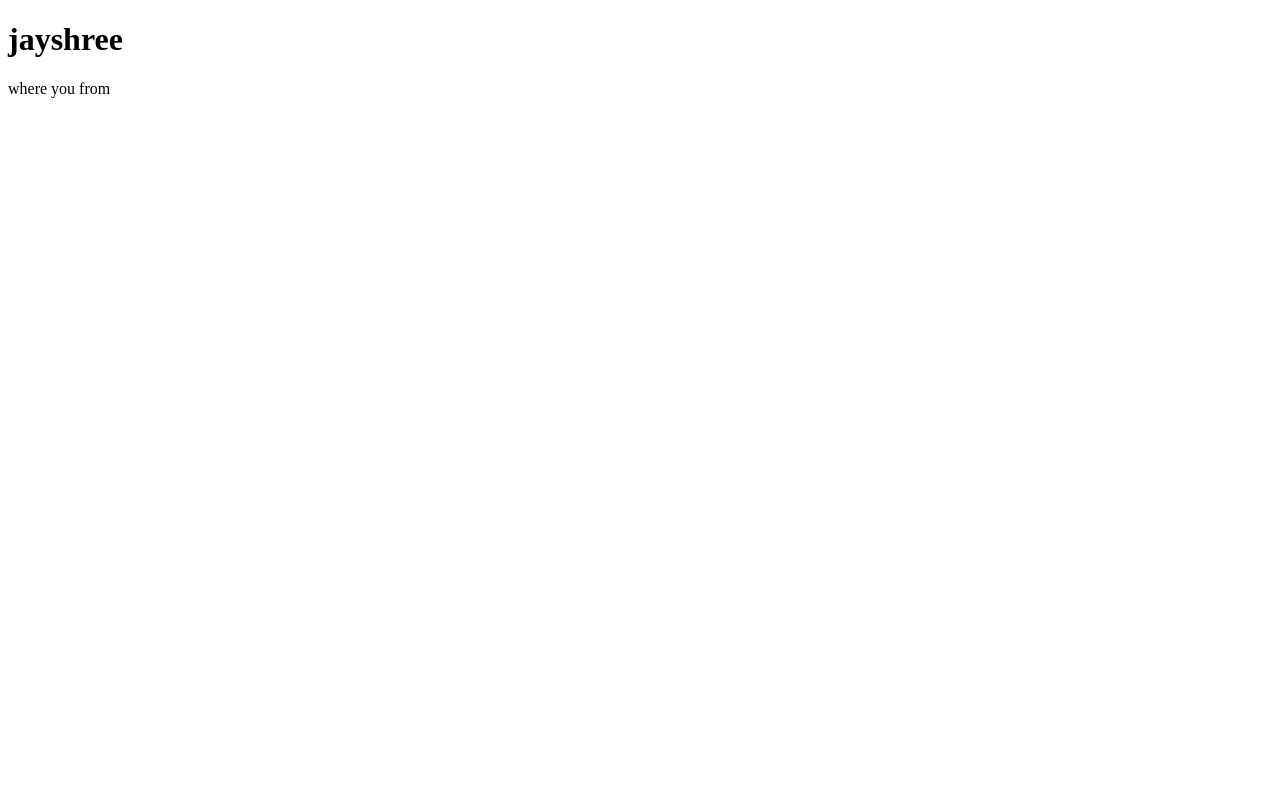
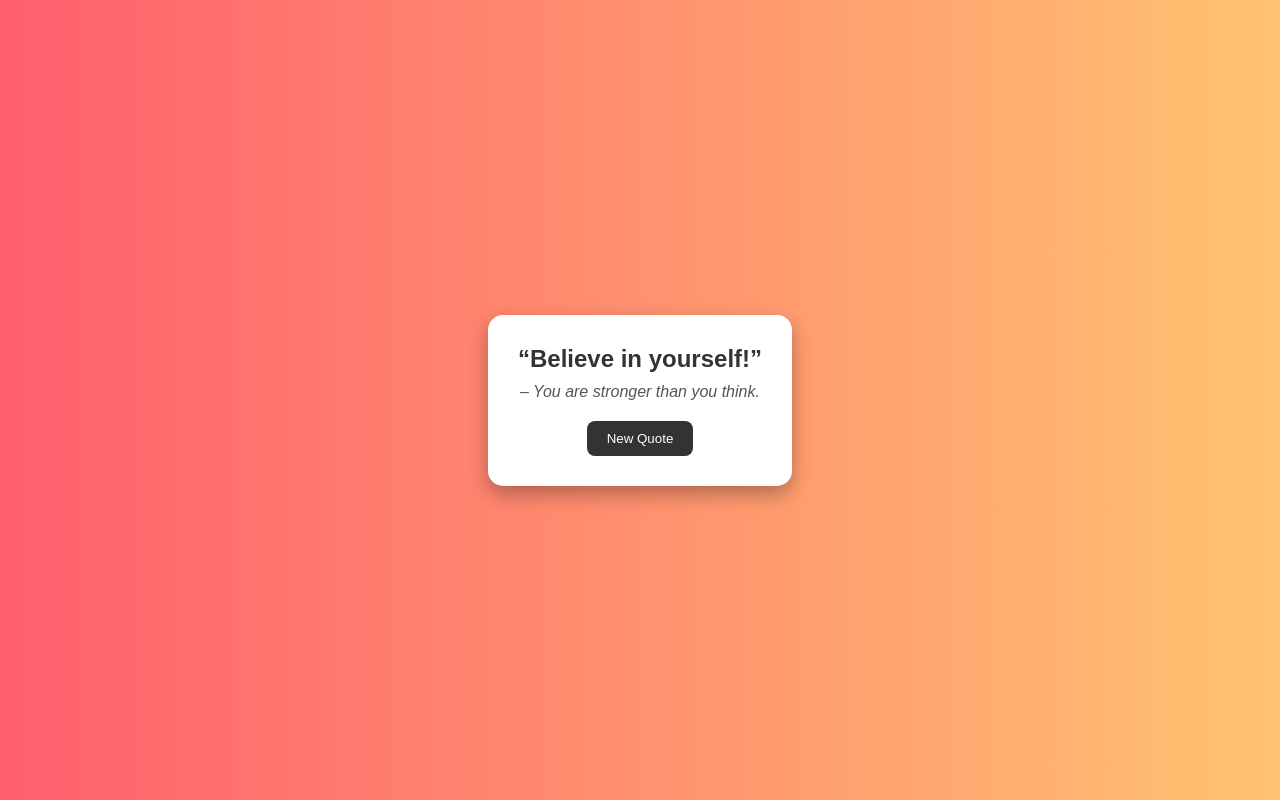
Before and after one commit to jayshree200/Demo-Repo, a plain HTML site: page index.html in a window 1280 px wide. Drawn offline with Linux system fonts and the light colour scheme.

Commit message:
add somthing

```diff
--- a/index.html
+++ b/index.html
@@ -1,12 +1,17 @@
 <!DOCTYPE html>
 <html lang="en">
 <head>
-    <meta charset="UTF-8">
-    <meta name="viewport" content="width=device-width, initial-scale=1.0">
-    <title>Document</title>
+  <meta charset="UTF-8">
+  <title>Motivational Quote</title>
+  <link rel="stylesheet" href="main.css">
 </head>
 <body>
-   <h1>jayshree</h1>
-   <p>where you from</p>
+  <div class="quote-card">
+    <h2 id="quote">“Believe in yourself!”</h2>
+    <p id="author">– You are stronger than you think.</p>
+    <button onclick="generateQuote()">New Quote</button>
+  </div>
+
+  <script src="main.js"></script>
 </body>
 </html>
--- a/main.css
+++ b/main.css
@@ -0,0 +1,51 @@
+/* Reset */
+* {
+    margin: 0;
+    padding: 0;
+    box-sizing: border-box;
+  }
+
+  /* Body Styling */
+  body {
+    height: 100vh;
+    display: flex;
+    justify-content: center;
+    align-items: center;
+    background: linear-gradient(to right, #ff5f6d, #ffc371);
+    font-family: Arial, sans-serif;
+  }
+
+  /* Card Styling */
+  .quote-card {
+    background: #fff;
+    padding: 30px;
+    border-radius: 15px;
+    text-align: center;
+    box-shadow: 0 8px 20px rgba(0, 0, 0, 0.3);
+    max-width: 350px;
+  }
+
+  .quote-card h2 {
+    color: #333;
+    margin-bottom: 10px;
+  }
+
+  .quote-card p {
+    color: #555;
+    font-style: italic;
+    margin-bottom: 20px;
+  }
+
+  button {
+    padding: 10px 20px;
+    background: #333;
+    color: white;
+    border: none;
+    border-radius: 8px;
+    cursor: pointer;
+    transition: background 0.3s;
+  }
+
+  button:hover {
+    background: #555;
+  }
--- a/main.js
+++ b/main.js
@@ -0,0 +1,28 @@
+const quotes = [
+    {
+      quote: "Push yourself, because no one else is going to do it for you.",
+      author: "– Anonymous"
+    },
+    {
+      quote: "Success doesn’t just find you. You have to go out and get it.",
+      author: "– Unknown"
+    },
+    {
+      quote: "Great things never come from comfort zones.",
+      author: "– Motivational Speaker"
+    },
+    {
+      quote: "Dream it. Wish it. Do it.",
+      author: "– Anonymous"
+    },
+    {
+      quote: "Don’t stop when you’re tired. Stop when you’re done.",
+      author: "– Marilyn Monroe"
+    }
+  ];
+
+  function generateQuote() {
+    const randomIndex = Math.floor(Math.random() * quotes.length);
+    document.getElementById("quote").textContent = `"${quotes[randomIndex].quote}"`;
+    document.getElementById("author").textContent = quotes[randomIndex].author;
+  }
```
